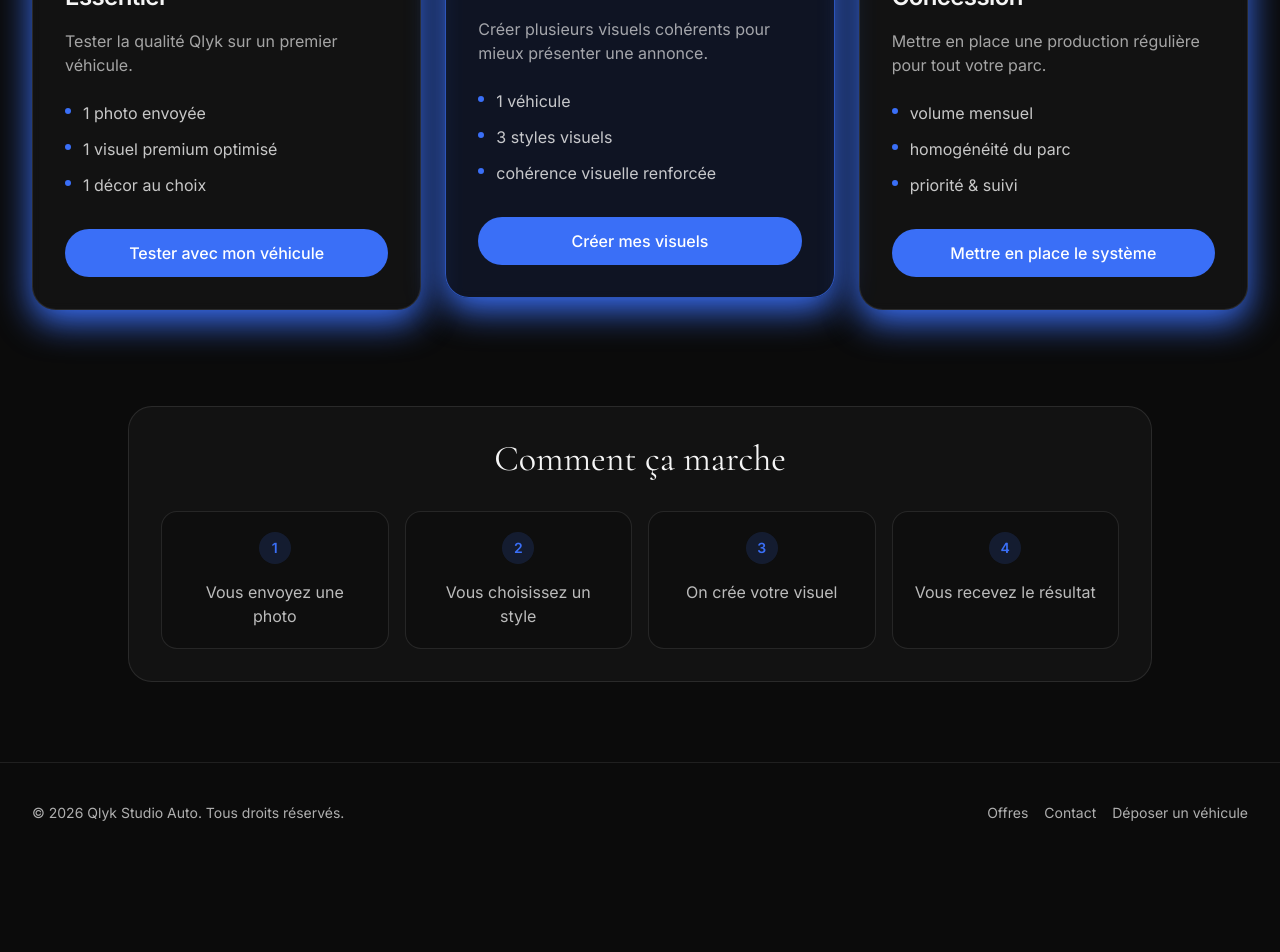
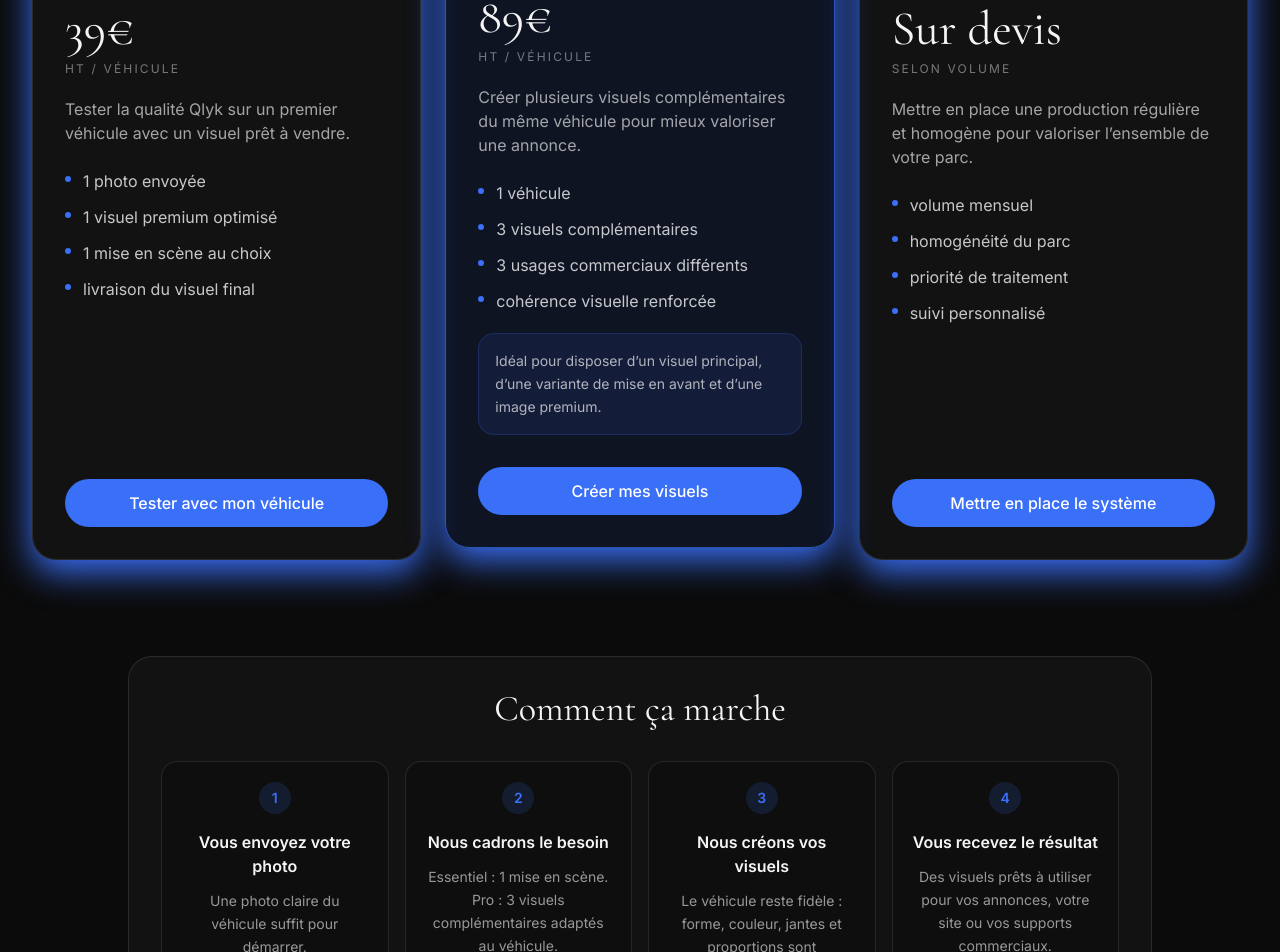
Before and after one commit to arnaudcrestey/qlyk-studio-auto, a Next.js app: page /offres in a window 1280 px wide. Shown: the part 520-1472 px from the top of the page. Before the commit the page ends 1383 px from the top, so only its background shows below. Built offline with nearby package versions, Linux system fonts and the light colour scheme.

Commit message:
Update page.tsx

```diff
--- a/app/offres/page.tsx
+++ b/app/offres/page.tsx
@@ -6,34 +6,71 @@ const offers = [
   {
     title: 'Essentiel',
     badge: 'Pour tester',
-    description: 'Tester la qualité Qlyk sur un premier véhicule.',
-    items: ['1 photo envoyée', '1 visuel premium optimisé', '1 décor au choix'],
+    price: '39€',
+    priceNote: 'HT / véhicule',
+    description: 'Tester la qualité Qlyk sur un premier véhicule avec un visuel prêt à vendre.',
+    items: [
+      '1 photo envoyée',
+      '1 visuel premium optimisé',
+      '1 mise en scène au choix',
+      'livraison du visuel final'
+    ],
     cta: 'Tester avec mon véhicule',
     highlight: false
   },
   {
     title: 'Pro',
     badge: 'Recommandé',
-    description: 'Créer plusieurs visuels cohérents pour mieux présenter une annonce.',
-    items: ['1 véhicule', '3 styles visuels', 'cohérence visuelle renforcée'],
+    price: '89€',
+    priceNote: 'HT / véhicule',
+    description:
+      'Créer plusieurs visuels complémentaires du même véhicule pour mieux valoriser une annonce.',
+    items: [
+      '1 véhicule',
+      '3 visuels complémentaires',
+      '3 usages commerciaux différents',
+      'cohérence visuelle renforcée'
+    ],
+    note:
+      'Idéal pour disposer d’un visuel principal, d’une variante de mise en avant et d’une image premium.',
     cta: 'Créer mes visuels',
     highlight: true
   },
   {
     title: 'Concession',
     badge: 'Sur mesure',
-    description: 'Mettre en place une production régulière pour tout votre parc.',
-    items: ['volume mensuel', 'homogénéité du parc', 'priorité & suivi'],
+    price: 'Sur devis',
+    priceNote: 'selon volume',
+    description:
+      'Mettre en place une production régulière et homogène pour valoriser l’ensemble de votre parc.',
+    items: [
+      'volume mensuel',
+      'homogénéité du parc',
+      'priorité de traitement',
+      'suivi personnalisé'
+    ],
     cta: 'Mettre en place le système',
     highlight: false
   }
 ];
 
 const steps = [
-  'Vous envoyez une photo',
-  'Vous choisissez un style',
-  'On crée votre visuel',
-  'Vous recevez le résultat'
+  {
+    title: 'Vous envoyez votre photo',
+    text: 'Une photo claire du véhicule suffit pour démarrer.'
+  },
+  {
+    title: 'Nous cadrons le besoin',
+    text: 'Essentiel : 1 mise en scène. Pro : 3 visuels complémentaires adaptés au véhicule.'
+  },
+  {
+    title: 'Nous créons vos visuels',
+    text: 'Le véhicule reste fidèle : forme, couleur, jantes et proportions sont conservées.'
+  },
+  {
+    title: 'Vous recevez le résultat',
+    text: 'Des visuels prêts à utiliser pour vos annonces, votre site ou vos supports commerciaux.'
+  }
 ];
 
 export default function OffresPage() {
@@ -50,11 +87,11 @@ export default function OffresPage() {
           </h1>
 
           <p className="mx-auto mt-5 max-w-2xl text-base leading-relaxed text-foreground/75 sm:text-lg">
-            Une approche simple pour transformer vos photos véhicules en visuels premium prêts à vendre.
+            Des visuels automobiles premium prêts à vendre, sans modifier le véhicule.
           </p>
 
           <p className="mt-3 text-sm text-foreground/50">
-            Offres adaptées sur devis selon le volume et le besoin.
+            Prix affichés hors taxes. Sans abonnement pour les offres Essentiel et Pro.
           </p>
         </div>
 
@@ -62,7 +99,7 @@ export default function OffresPage() {
           {offers.map((offer) => (
             <Card
               key={offer.title}
-              className={`relative flex min-h-[330px] flex-col justify-between rounded-3xl p-6 sm:p-8 transition-all duration-300 ${
+              className={`relative flex min-h-[430px] flex-col justify-between rounded-3xl p-6 sm:p-8 transition-all duration-300 ${
                 offer.highlight
                   ? 'border-premium/70 bg-premium/10 shadow-[0_0_45px_rgba(37,99,235,0.35)] lg:-translate-y-3'
                   : 'border-white/10 bg-white/[0.03]'
@@ -83,7 +120,16 @@ export default function OffresPage() {
                   {offer.title}
                 </h2>
 
-                <p className="mt-4 text-sm leading-relaxed text-foreground/65 sm:text-base">
+                <div className="mt-5">
+                  <p className="font-serif text-4xl leading-none sm:text-5xl">
+                    {offer.price}
+                  </p>
+                  <p className="mt-2 text-xs uppercase tracking-[0.18em] text-foreground/45">
+                    {offer.priceNote}
+                  </p>
+                </div>
+
+                <p className="mt-5 text-sm leading-relaxed text-foreground/65 sm:text-base">
                   {offer.description}
                 </p>
 
@@ -95,6 +141,12 @@ export default function OffresPage() {
                     </li>
                   ))}
                 </ul>
+
+                {'note' in offer && offer.note && (
+                  <p className="mt-5 rounded-2xl border border-premium/20 bg-premium/10 p-4 text-sm leading-relaxed text-foreground/70">
+                    {offer.note}
+                  </p>
+                )}
               </div>
 
               <Link href="/deposer-un-vehicule" className="mt-8 block">
@@ -114,20 +166,29 @@ export default function OffresPage() {
           <div className="mt-8 grid gap-4 sm:grid-cols-2 lg:grid-cols-4">
             {steps.map((step, index) => (
               <div
-                key={step}
+                key={step.title}
                 className="rounded-2xl border border-white/10 bg-black/20 p-5 text-left sm:text-center"
               >
                 <div className="mb-4 flex h-8 w-8 items-center justify-center rounded-full bg-premium/15 text-sm font-semibold text-premium sm:mx-auto">
                   {index + 1}
                 </div>
 
-                <p className="text-sm leading-relaxed text-foreground/75 sm:text-base">
-                  {step}
+                <h4 className="text-sm font-semibold leading-snug text-foreground sm:text-base">
+                  {step.title}
+                </h4>
+
+                <p className="mt-3 text-sm leading-relaxed text-foreground/60">
+                  {step.text}
                 </p>
               </div>
             ))}
           </div>
         </div>
+
+        <div className="mx-auto mt-10 max-w-3xl text-center text-sm leading-relaxed text-foreground/45">
+          Les prix indiqués concernent la création de visuels à partir de photos fournies.
+          Les demandes spécifiques, volumes importants ou besoins récurrents font l’objet d’un devis.
+        </div>
       </div>
     </section>
   );
```
